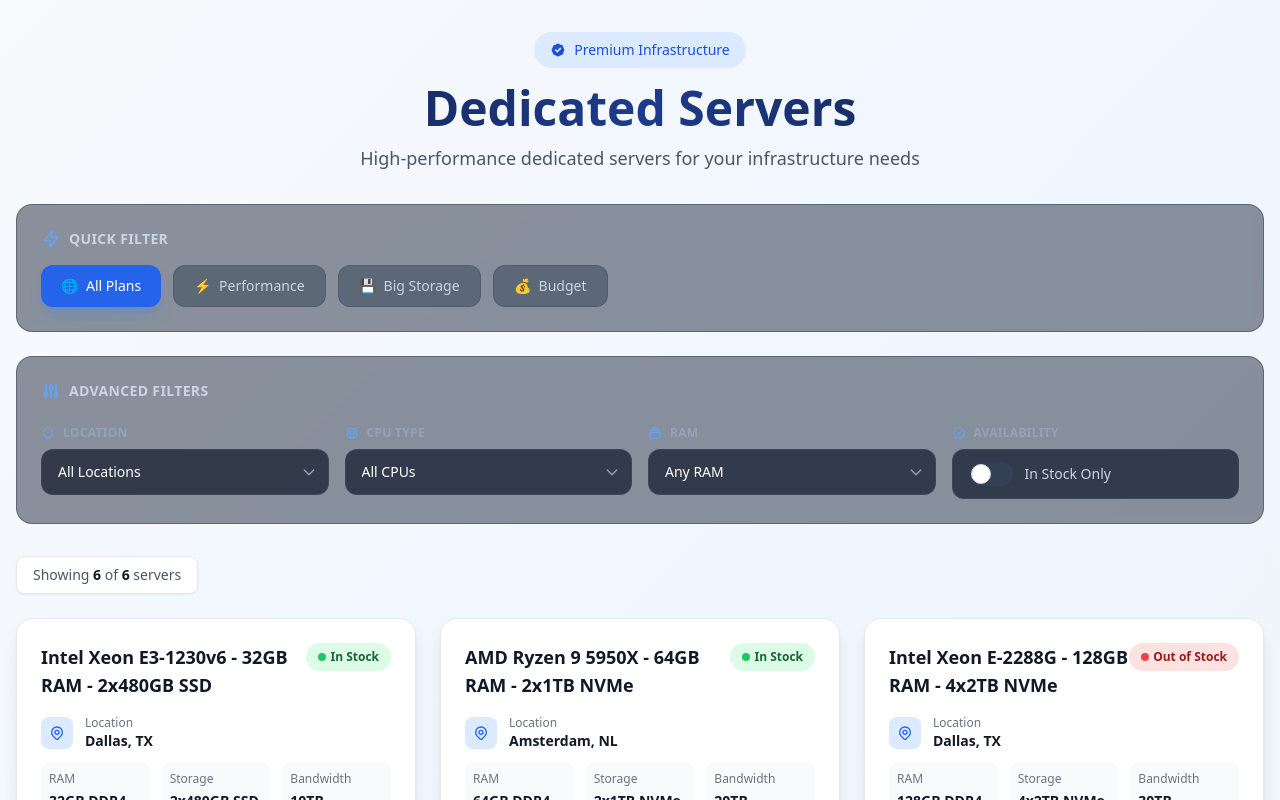
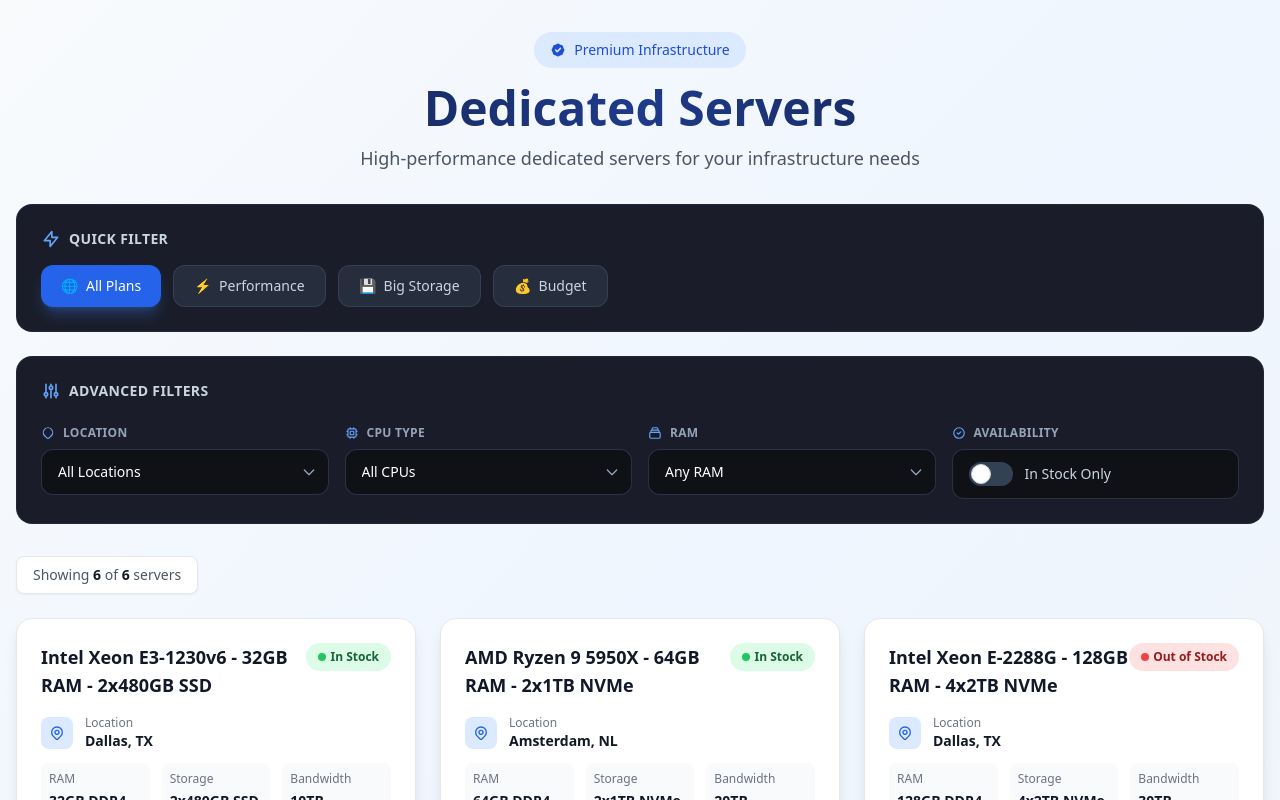
Before and after one commit to shortcut119/WHMCS-Demo, a Next.js app: page /dedicated-servers in a window 1280 px wide. Shown: the top 800 px of the page. Built offline with nearby package versions, Linux system fonts and the light colour scheme.

Commit message:
add: filter function

```diff
--- a/components/Filters.tsx
+++ b/components/Filters.tsx
@@ -1,4 +1,6 @@
 "use client";
+
+import { useState } from "react";
 
 interface FiltersProps {
   locations: string[];
@@ -15,6 +17,8 @@
   inStockOnly,
   onInStockChange,
 }: FiltersProps) {
+  const [selectedQuickFilter, setSelectedQuickFilter] = useState('all');
+
   const quickFilters = [
     { id: 'all', label: 'All Plans', icon: '🌐' },
     { id: 'performance', label: 'Performance', icon: '⚡' },
@@ -25,7 +29,7 @@
   return (
     <div className="space-y-6 mb-8">
       {/* Quick Filters */}
-      <div className="bg-slate-800/50 backdrop-blur-sm rounded-2xl border border-slate-700/50 p-6">
+      <div className="bg-[#1a1d29] backdrop-blur-sm rounded-2xl border border-slate-700/30 p-6">
         <div className="flex items-center gap-2 mb-4">
           <svg className="w-5 h-5 text-blue-400" fill="none" stroke="currentColor" viewBox="0 0 24 24">
             <path strokeLinecap="round" strokeLinejoin="round" strokeWidth={2} d="M13 10V3L4 14h7v7l9-11h-7z" />
@@ -36,8 +40,9 @@
           {quickFilters.map((filter) => (
             <button
               key={filter.id}
+              onClick={() => setSelectedQuickFilter(filter.id)}
               className={`px-5 py-2.5 rounded-xl text-sm font-medium transition-all duration-300 ${
-                filter.id === 'all'
+                selectedQuickFilter === filter.id
                   ? 'bg-blue-600 text-white shadow-lg shadow-blue-500/30 hover:bg-blue-500'
                   : 'bg-slate-700/50 text-slate-300 hover:bg-slate-700 hover:text-white border border-slate-600/50'
               }`}
@@ -50,7 +55,7 @@
       </div>
 
       {/* Main Filters */}
-      <div className="bg-slate-800/50 backdrop-blur-sm rounded-2xl border border-slate-700/50 p-6">
+      <div className="bg-[#1a1d29] backdrop-blur-sm rounded-2xl border border-slate-700/30 p-6">
         <div className="flex items-center justify-between mb-6">
           <div className="flex items-center gap-2">
             <svg className="w-5 h-5 text-blue-400" fill="none" stroke="currentColor" viewBox="0 0 24 24">
@@ -88,12 +93,12 @@
               <select
                 value={selectedLocation}
                 onChange={(e) => onLocationChange(e.target.value)}
-                className="w-full px-4 py-3 pr-10 border border-slate-600/50 rounded-xl focus:outline-none focus:ring-2 focus:ring-blue-500 focus:border-blue-500 bg-slate-900/70 hover:bg-slate-900 transition-all appearance-none cursor-pointer text-white text-sm font-medium"
+                className="w-full px-4 py-3 pr-10 border border-slate-600/50 rounded-xl focus:outline-none focus:ring-2 focus:ring-blue-500 focus:border-blue-500 bg-[#0f1117] hover:bg-[#14161f] transition-all appearance-none cursor-pointer text-white text-sm font-medium"
                 style={{ backgroundImage: 'none' }}
               >
-                <option value="" className="bg-slate-800">All Locations</option>
+                <option value="" className="bg-[#1a1d29]">All Locations</option>
                 {locations.map((location) => (
-                  <option key={location} value={location} className="bg-slate-800">
+                  <option key={location} value={location} className="bg-[#1a1d29]">
                     📍 {location}
                   </option>
                 ))}
@@ -116,13 +121,13 @@
             </label>
             <div className="relative">
               <select
-                className="w-full px-4 py-3 pr-10 border border-slate-600/50 rounded-xl focus:outline-none focus:ring-2 focus:ring-blue-500 focus:border-blue-500 bg-slate-900/70 hover:bg-slate-900 transition-all appearance-none cursor-pointer text-white text-sm font-medium"
+                className="w-full px-4 py-3 pr-10 border border-slate-600/50 rounded-xl focus:outline-none focus:ring-2 focus:ring-blue-500 focus:border-blue-500 bg-[#0f1117] hover:bg-[#14161f] transition-all appearance-none cursor-pointer text-white text-sm font-medium"
                 style={{ backgroundImage: 'none' }}
               >
-                <option className="bg-slate-800">All CPUs</option>
-                <option className="bg-slate-800">Intel Xeon</option>
-                <option className="bg-slate-800">AMD Ryzen</option>
-                <option className="bg-slate-800">AMD EPYC</option>
+                <option className="bg-[#1a1d29]">All CPUs</option>
+                <option className="bg-[#1a1d29]">Intel Xeon</option>
+                <option className="bg-[#1a1d29]">AMD Ryzen</option>
+                <option className="bg-[#1a1d29]">AMD EPYC</option>
               </select>
               <div className="absolute right-3 top-1/2 -translate-y-1/2 pointer-events-none">
                 <svg className="w-4 h-4 text-slate-400" fill="none" stroke="currentColor" viewBox="0 0 24 24">
@@ -142,14 +147,14 @@
             </label>
             <div className="relative">
               <select
-                className="w-full px-4 py-3 pr-10 border border-slate-600/50 rounded-xl focus:outline-none focus:ring-2 focus:ring-blue-500 focus:border-blue-500 bg-slate-900/70 hover:bg-slate-900 transition-all appearance-none cursor-pointer text-white text-sm font-medium"
+                className="w-full px-4 py-3 pr-10 border border-slate-600/50 rounded-xl focus:outline-none focus:ring-2 focus:ring-blue-500 focus:border-blue-500 bg-[#0f1117] hover:bg-[#14161f] transition-all appearance-none cursor-pointer text-white text-sm font-medium"
                 style={{ backgroundImage: 'none' }}
               >
-                <option className="bg-slate-800">Any RAM</option>
-                <option className="bg-slate-800">32GB+</option>
-                <option className="bg-slate-800">64GB+</option>
-                <option className="bg-slate-800">128GB+</option>
-                <option className="bg-slate-800">256GB+</option>
+                <option className="bg-[#1a1d29]">Any RAM</option>
+                <option className="bg-[#1a1d29]">32GB+</option>
+                <option className="bg-[#1a1d29]">64GB+</option>
+                <option className="bg-[#1a1d29]">128GB+</option>
+                <option className="bg-[#1a1d29]">256GB+</option>
               </select>
               <div className="absolute right-3 top-1/2 -translate-y-1/2 pointer-events-none">
                 <svg className="w-4 h-4 text-slate-400" fill="none" stroke="currentColor" viewBox="0 0 24 24">
@@ -167,7 +172,7 @@
               </svg>
               Availability
             </label>
-            <label className="relative inline-flex items-center cursor-pointer w-full px-4 py-3 border border-slate-600/50 rounded-xl bg-slate-900/70 hover:bg-slate-900 transition-all group">
+            <label className="relative inline-flex items-center cursor-pointer w-full px-4 py-3 border border-slate-600/50 rounded-xl bg-[#0f1117] hover:bg-[#14161f] transition-all group">
               <input
                 type="checkbox"
                 checked={inStockOnly}
@@ -184,7 +189,7 @@
 
         {/* Active Filters Tags */}
         {(selectedLocation || inStockOnly) && (
-          <div className="mt-6 pt-6 border-t border-slate-700/50">
+          <div className="mt-6 pt-6 border-t border-slate-700/30">
             <div className="flex items-center gap-2 flex-wrap">
               <span className="text-xs font-semibold text-slate-500 uppercase tracking-wide">Active:</span>
               {selectedLocation && (
```
